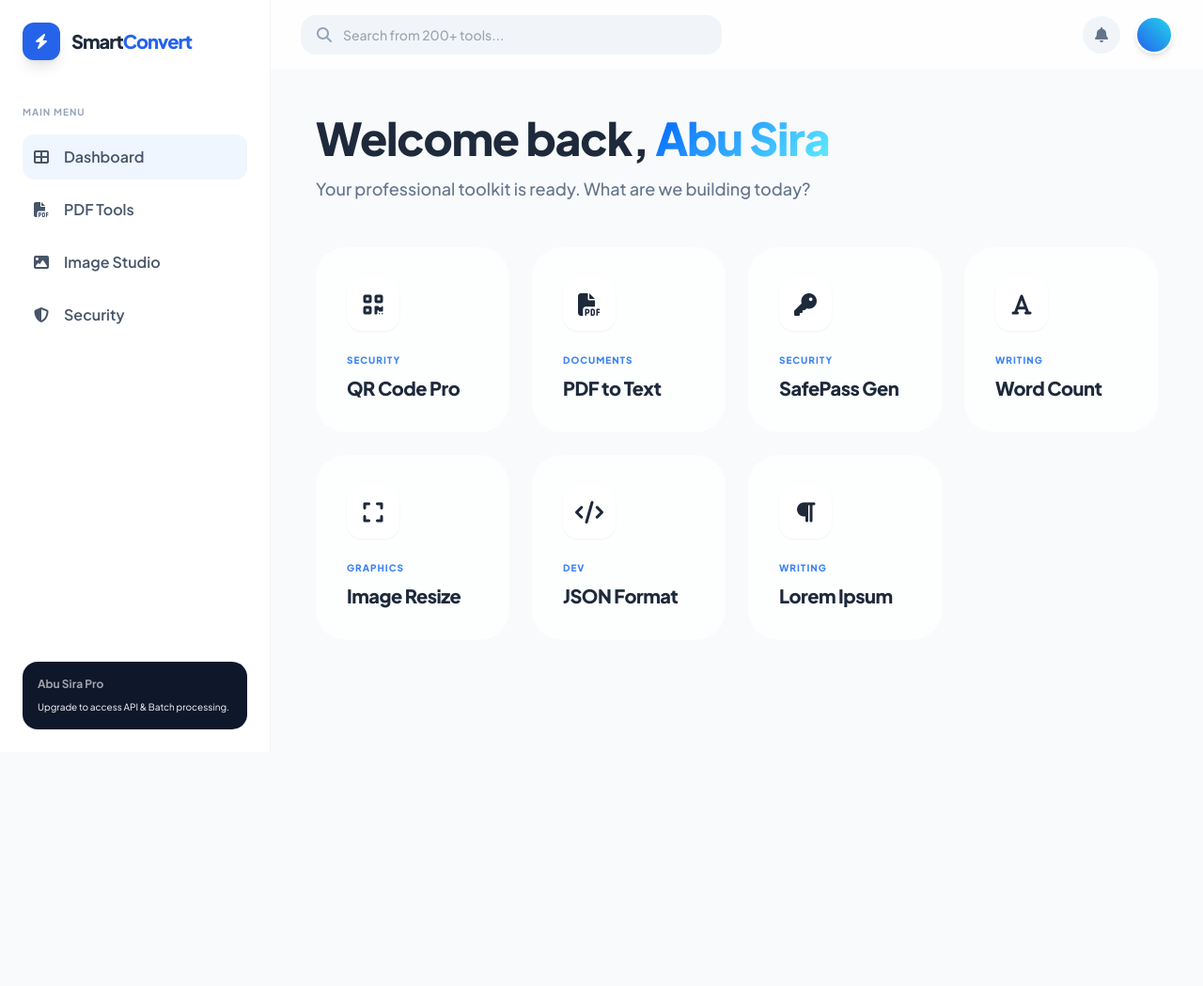
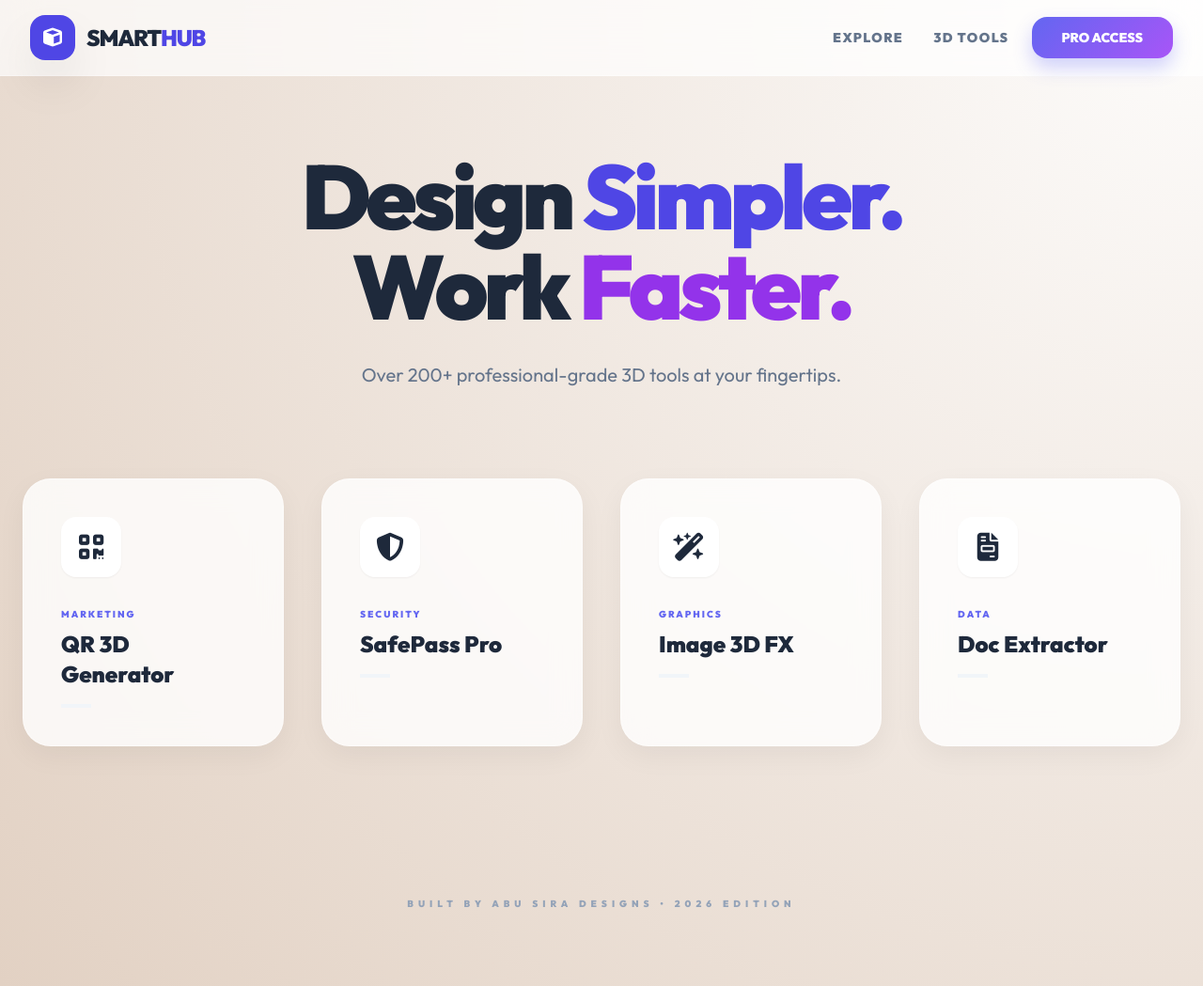
Before and after one commit to abubeker-designer/smart-convert-pro, a plain HTML site: page index.html in a window 1280 px wide. Shown: the whole page at 94% size. Before the commit the page ends 800 px from the top, so only its background shows below. Drawn offline with nearby package versions, Linux system fonts and the light colour scheme.

Commit message:
Update index.html

```diff
--- a/index.html
+++ b/index.html
@@ -3,200 +3,189 @@
 <head>
     <meta charset="UTF-8">
     <meta name="viewport" content="width=device-width, initial-scale=1.0">
-    <title>SmartConvert Pro | Advanced Tools Suite</title>
+    <title>SmartConvert Pro | 3D Ultimate Toolset</title>
     <script src="https://cdn.tailwindcss.com"></script>
     <script src="https://cdnjs.cloudflare.com/ajax/libs/qrcodejs/1.0.0/qrcode.min.js"></script>
     <link href="https://cdnjs.cloudflare.com/ajax/libs/font-awesome/6.4.0/css/all.min.css" rel="stylesheet">
     <style>
-        @import url('https://fonts.googleapis.com/css2?family=Plus+Jakarta+Sans:wght@300;400;500;600;700;800&display=swap');
+        @import url('https://fonts.googleapis.com/css2?family=Outfit:wght@300;400;600;900&display=swap');
 
         :root {
-            --primary: #0061ff;
-            --secondary: #60efff;
-            --surface: #ffffff;
-            --bg: #f8fafc;
+            --primary: #6366f1;
+            --secondary: #a855f7;
+            --glass: rgba(255, 255, 255, 0.8);
         }
 
         body {
-            font-family: 'Plus Jakarta Sans', sans-serif;
-            background-color: var(--bg);
+            font-family: 'Outfit', sans-serif;
+            background: radial-gradient(circle at top right, #fdfcfb 0%, #e2d1c3 100%);
+            min-height: 100vh;
             color: #1e293b;
-            scroll-behavior: smooth;
         }
 
-        /* Professional Glassmorphism */
-        .glass-card {
-            background: rgba(255, 255, 255, 0.7);
-            backdrop-filter: blur(12px);
-            border: 1px solid rgba(255, 255, 255, 0.3);
-            transition: all 0.4s cubic-bezier(0.4, 0, 0.2, 1);
+        /* 3D Glass Card Effect */
+        .card-3d {
+            background: var(--glass);
+            backdrop-filter: blur(15px);
+            border: 1px solid rgba(255, 255, 255, 0.4);
+            border-radius: 30px;
+            transition: all 0.5s cubic-bezier(0.23, 1, 0.32, 1);
+            transform-style: preserve-3d;
+            box-shadow: 0 10px 30px rgba(0,0,0,0.05);
         }
 
-        .glass-card:hover {
-            transform: translateY(-10px) scale(1.02);
-            box-shadow: 0 25px 50px -12px rgba(0, 0, 0, 0.08);
+        .card-3d:hover {
+            transform: translateY(-15px) rotateX(5deg) rotateY(-5deg);
+            box-shadow: 0 30px 60px rgba(99, 102, 241, 0.2);
             border-color: var(--primary);
         }
 
-        .gradient-text {
-            background: linear-gradient(135deg, #0061ff 0%, #60efff 100%);
-            -webkit-background-clip: text;
-            -webkit-text-fill-color: transparent;
+        .btn-3d {
+            background: linear-gradient(135deg, var(--primary), var(--secondary));
+            box-shadow: 0 10px 20px rgba(99, 102, 241, 0.3);
+            transition: 0.3s;
         }
 
-        .sidebar-link {
-            transition: all 0.2s;
-            border-radius: 12px;
+        .btn-3d:hover {
+            transform: scale(1.05) translateY(-3px);
+            box-shadow: 0 15px 30px rgba(99, 102, 241, 0.4);
         }
 
-        .sidebar-link:hover {
-            background: rgba(0, 97, 255, 0.05);
-            color: var(--primary);
+        .nav-blur {
+            background: rgba(255, 255, 255, 0.7);
+            backdrop-filter: blur(20px);
+            border-bottom: 1px solid rgba(255, 255, 255, 0.3);
         }
 
-        .page-transition {
-            animation: slideIn 0.5s ease-out;
+        .floating {
+            animation: float 6s ease-in-out infinite;
         }
 
-        @keyframes slideIn {
-            from { opacity: 0; transform: translateY(30px); }
-            to { opacity: 1; transform: translateY(0); }
+        @keyframes float {
+            0% { transform: translateY(0px); }
+            50% { transform: translateY(-20px); }
+            100% { transform: translateY(0px); }
         }
 
-        /* Search Bar Glow */
-        .search-focus:focus-within {
-            box-shadow: 0 0 0 4px rgba(0, 97, 255, 0.1);
-            border-color: var(--primary);
-        }
+        .tool-active { display: block; animation: zoomIn 0.4s ease; }
+        @keyframes zoomIn { from { opacity: 0; transform: scale(0.9); } to { opacity: 1; transform: scale(1); } }
     </style>
 </head>
-<body class="flex min-h-screen">
+<body>
 
-    <aside class="hidden lg:flex flex-col w-72 bg-white border-r border-slate-100 p-6 sticky top-0 h-screen">
-        <div class="flex items-center space-x-3 mb-12">
-            <div class="w-10 h-10 bg-blue-600 rounded-xl flex items-center justify-center text-white shadow-lg">
-                <i class="fas fa-bolt"></i>
+    <nav class="nav-blur sticky top-0 z-50 py-4 px-8">
+        <div class="container mx-auto flex justify-between items-center">
+            <div onclick="location.reload()" class="flex items-center space-x-3 cursor-pointer group">
+                <div class="w-12 h-12 bg-indigo-600 rounded-2xl flex items-center justify-center text-white shadow-2xl group-hover:rotate-12 transition">
+                    <i class="fas fa-cube text-xl"></i>
+                </div>
+                <span class="text-2xl font-black tracking-tighter">SMART<span class="text-indigo-600">HUB</span></span>
             </div>
-            <span class="text-xl font-extrabold tracking-tighter">Smart<span class="text-blue-600">Convert</span></span>
+            <div class="flex items-center space-x-6">
+                <div class="hidden md:flex space-x-8 font-bold text-sm uppercase tracking-widest text-slate-500">
+                    <a href="#" class="hover:text-indigo-600 transition">Explore</a>
+                    <a href="#" class="hover:text-indigo-600 transition">3D Tools</a>
+                </div>
+                <button class="btn-3d text-white px-8 py-3 rounded-2xl font-bold text-sm">PRO ACCESS</button>
+            </div>
+        </div>
+    </nav>
+
+    <main id="home-view" class="container mx-auto px-6 py-20">
+        <div class="max-w-4xl mx-auto text-center mb-24">
+            <h1 class="text-6xl md:text-8xl font-black mb-8 tracking-tighter leading-none">
+                Design <span class="text-indigo-600">Simpler.</span> <br> Work <span class="text-purple-600">Faster.</span>
+            </h1>
+            <p class="text-xl text-slate-500 font-medium">Over 200+ professional-grade 3D tools at your fingertips.</p>
         </div>
 
-        <nav class="space-y-2 flex-1">
-            <p class="text-[10px] font-bold text-slate-400 uppercase tracking-widest mb-4">Main Menu</p>
-            <a href="#" onclick="showSection('home')" class="sidebar-link flex items-center space-x-3 p-3 text-slate-600 font-semibold active bg-blue-50 text-blue-600">
-                <i class="fas fa-th-large w-5"></i> <span>Dashboard</span>
-            </a>
-            <a href="#" class="sidebar-link flex items-center space-x-3 p-3 text-slate-600 font-semibold">
-                <i class="fas fa-file-pdf w-5"></i> <span>PDF Tools</span>
-            </a>
-            <a href="#" class="sidebar-link flex items-center space-x-3 p-3 text-slate-600 font-semibold">
-                <i class="fas fa-image w-5"></i> <span>Image Studio</span>
-            </a>
-            <a href="#" class="sidebar-link flex items-center space-x-3 p-3 text-slate-600 font-semibold">
-                <i class="fas fa-shield-alt w-5"></i> <span>Security</span>
-            </a>
-        </nav>
+        <div class="grid grid-cols-1 md:grid-cols-2 lg:grid-cols-3 xl:grid-cols-4 gap-10" id="toolGrid">
+            </div>
+    </main>
 
-        <div class="mt-auto p-4 bg-slate-900 rounded-2xl text-white">
-            <p class="text-xs font-bold opacity-60 mb-2">Abu Sira Pro</p>
-            <p class="text-[10px] leading-relaxed">Upgrade to access API & Batch processing.</p>
-        </div>
-    </aside>
+    <section id="tool-view" class="hidden container mx-auto px-6 py-12">
+        <div class="max-w-5xl mx-auto card-3d p-10 md:p-20 relative overflow-hidden">
+            <div class="absolute -top-20 -right-20 w-64 h-64 bg-indigo-100 rounded-full blur-3xl opacity-50"></div>
 
-    <main class="flex-1 flex flex-col">
-        <header class="bg-white/80 backdrop-blur-md sticky top-0 z-40 py-4 px-8 border-b border-slate-50 flex justify-between items-center">
-            <div class="search-focus flex items-center bg-slate-100 px-4 py-2.5 rounded-2xl w-full max-w-md border border-transparent transition-all">
-                <i class="fas fa-search text-slate-400 mr-3"></i>
-                <input type="text" id="toolSearch" onkeyup="searchTools()" placeholder="Search from 200+ tools..." class="bg-transparent outline-none text-sm w-full font-medium">
-            </div>
-            <div class="flex items-center space-x-4 ml-4">
-                <button class="w-10 h-10 rounded-full bg-slate-100 flex items-center justify-center text-slate-500 hover:bg-slate-200 transition"><i class="fas fa-bell"></i></button>
-                <div class="w-10 h-10 rounded-full bg-gradient-to-tr from-blue-600 to-cyan-400 border-2 border-white shadow-md"></div>
-            </div>
-        </header>
+            <button onclick="closeTool()" class="mb-12 flex items-center font-bold text-indigo-600 hover:gap-2 transition-all">
+                <i class="fas fa-arrow-left mr-2"></i> BACK TO HUB
+            </button>
 
-        <section id="home-section" class="p-8 lg:p-12 page-transition">
-            <div class="mb-12">
-                <h1 class="text-4xl lg:text-5xl font-extrabold tracking-tight mb-4">Welcome back, <span class="gradient-text">Abu Sira</span></h1>
-                <p class="text-slate-500 font-medium text-lg">Your professional toolkit is ready. What are we building today?</p>
-            </div>
+            <div class="grid grid-cols-1 lg:grid-cols-2 gap-16 relative z-10">
+                <div>
+                    <h2 id="toolTitle" class="text-5xl font-black mb-6 tracking-tight italic">Tool Name</h2>
+                    <p id="toolDesc" class="text-lg text-slate-400 mb-10 font-medium leading-relaxed"></p>
+                    <div id="inputArea" class="space-y-6"></div>
+                    <button id="processBtn" class="btn-3d w-full mt-10 text-white py-6 rounded-[2rem] font-black text-xl tracking-widest uppercase">Generate Now</button>
+                </div>
 
-            <div class="grid grid-cols-1 md:grid-cols-2 xl:grid-cols-4 gap-6" id="toolGrid">
-                </div>
-        </section>
-
-        <section id="workspace-section" class="hidden p-8 lg:p-12 page-transition">
-            <div class="max-w-4xl mx-auto">
-                <button onclick="showSection('home')" class="mb-8 flex items-center text-blue-600 font-bold hover:translate-x-[-5px] transition-all"><i class="fas fa-arrow-left mr-2"></i> Back to Dashboard</button>
-                <div class="bg-white rounded-[2.5rem] shadow-xl shadow-slate-200/50 border border-slate-100 overflow-hidden">
-                    <div class="p-8 lg:p-12 grid grid-cols-1 lg:grid-cols-2 gap-12">
-                        <div id="tool-ui-area">
-                            <h2 id="activeToolName" class="text-4xl font-black mb-4 tracking-tight">QR Generator</h2>
-                            <p id="activeToolDesc" class="text-slate-400 mb-8 font-medium">Create high-quality QR codes in seconds.</p>
-                            <div id="dynamicInputs" class="space-y-6"></div>
-                            <button id="actionBtn" class="mt-8 w-full bg-blue-600 text-white py-5 rounded-2xl font-black text-lg shadow-xl shadow-blue-100 hover:bg-blue-700 transition-all">PROCESS NOW</button>
-                        </div>
-                        <div class="bg-slate-50 rounded-[2rem] p-8 flex flex-col items-center justify-center border-2 border-dashed border-slate-200 min-h-[400px]">
-                            <p class="text-[10px] font-black uppercase tracking-[0.2em] text-slate-300 mb-6">Live Output Preview</p>
-                            <div id="outputArea" class="w-full flex justify-center">
-                                <i class="fas fa-wand-magic-sparkles text-6xl text-slate-100"></i>
-                            </div>
-                            <button id="downloadBtn" class="hidden mt-8 w-full bg-emerald-500 text-white py-4 rounded-xl font-bold shadow-lg shadow-emerald-100"><i class="fas fa-download mr-2"></i> DOWNLOAD RESULT</button>
+                <div class="flex flex-col items-center">
+                    <div class="w-full aspect-square bg-slate-50 rounded-[3rem] border-4 border-white shadow-inner flex items-center justify-center relative group overflow-hidden">
+                        <div id="outputArea" class="transition-all group-hover:scale-105">
+                            <i class="fas fa-layer-group text-8xl text-slate-200 floating"></i>
                         </div>
                     </div>
+                    <button id="dlBtn" class="hidden mt-8 w-full bg-slate-900 text-white py-5 rounded-2xl font-bold shadow-2xl flex items-center justify-center gap-3">
+                        <i class="fas fa-cloud-download-alt"></i> DOWNLOAD ASSET
+                    </button>
                 </div>
             </div>
-        </section>
-    </main>
+        </div>
+    </section>
+
+    <footer class="py-20 text-center">
+        <p class="text-[10px] font-black tracking-[0.5em] text-slate-400 uppercase">Built by Abu Sira Designs • 2026 Edition</p>
+    </footer>
 
     <script>
         const tools = [
-            { id: 'qr', name: 'QR Code Pro', icon: 'fa-qrcode', color: 'text-indigo-600', category: 'Security' },
-            { id: 'pdf', name: 'PDF to Text', icon: 'fa-file-pdf', color: 'text-red-500', category: 'Documents' },
-            { id: 'pass', name: 'SafePass Gen', icon: 'fa-key', color: 'text-emerald-500', category: 'Security' },
-            { id: 'word', name: 'Word Count', icon: 'fa-font', color: 'text-blue-500', category: 'Writing' },
-            { id: 'img', name: 'Image Resize', icon: 'fa-expand', color: 'text-orange-500', category: 'Graphics' },
-            { id: 'json', name: 'JSON Format', icon: 'fa-code', color: 'text-slate-600', category: 'Dev' },
-            { id: 'lorem', name: 'Lorem Ipsum', icon: 'fa-paragraph', category: 'Writing' }
+            { id: 'qr', name: 'QR 3D Generator', desc: 'Create professional high-res QR codes for branding.', icon: 'fa-qrcode', cat: 'Marketing' },
+            { id: 'pass', name: 'SafePass Pro', desc: 'Military-grade password encryption generator.', icon: 'fa-shield-halved', cat: 'Security' },
+            { id: 'img', name: 'Image 3D FX', desc: 'Add depth and shadows to your flat images.', icon: 'fa-wand-magic-sparkles', cat: 'Graphics' },
+            { id: 'pdf', name: 'Doc Extractor', desc: 'Convert PDF visuals into raw text data.', icon: 'fa-file-invoice', cat: 'Data' }
         ];
 
-        function initGrid() {
+        function init() {
             const grid = document.getElementById('toolGrid');
             grid.innerHTML = tools.map(t => `
-                <div onclick="openTool('${t.id}')" class="glass-card p-8 rounded-[2rem] cursor-pointer group">
-                    <div class="w-14 h-14 bg-white shadow-sm rounded-2xl flex items-center justify-center mb-6 group-hover:bg-blue-600 group-hover:text-white transition-all duration-300">
-                        <i class="fas ${t.icon} text-2xl"></i>
+                <div onclick="openTool('${t.id}')" class="card-3d p-10 cursor-pointer group">
+                    <div class="w-16 h-16 bg-white rounded-2xl shadow-sm flex items-center justify-center mb-8 group-hover:bg-indigo-600 group-hover:text-white transition-all duration-500">
+                        <i class="fas ${t.icon} text-3xl"></i>
                     </div>
-                    <p class="text-[10px] font-black uppercase tracking-widest text-blue-500 mb-2">${t.category || 'General'}</p>
-                    <h3 class="text-xl font-extrabold tracking-tight">${t.name}</h3>
+                    <p class="text-[10px] font-black text-indigo-500 mb-2 tracking-[0.2em] uppercase">${t.cat}</p>
+                    <h3 class="text-2xl font-black mb-4">${t.name}</h3>
+                    <div class="w-8 h-1 bg-slate-100 group-hover:w-full transition-all duration-500"></div>
                 </div>
             `).join('');
         }
 
-        function showSection(id) {
-            document.getElementById('home-section').classList.toggle('hidden', id !== 'home');
-            document.getElementById('workspace-section').classList.toggle('hidden', id !== 'workspace');
-        }
-
         function openTool(id) {
-            showSection('workspace');
-            const tool = tools.find(t => t.id === id);
-            document.getElementById('activeToolName').innerText = tool.name;
-            const inputArea = document.getElementById('dynamicInputs');
+            document.getElementById('home-view').classList.add('hidden');
+            document.getElementById('tool-view').classList.remove('hidden');
+            const t = tools.find(x => x.id === id);
+            document.getElementById('toolTitle').innerText = t.name;
+            document.getElementById('toolDesc').innerText = t.desc;
+            const inputs = document.getElementById('inputArea');
             const output = document.getElementById('outputArea');
-            const dlBtn = document.getElementById('downloadBtn');
-            dlBtn.classList.add('hidden');
+            const dl = document.getElementById('dlBtn');
+            dl.classList.add('hidden');
 
             if(id === 'qr') {
-                inputArea.innerHTML = `<input type="text" id="qrIn" placeholder="Enter URL or Text..." class="w-full p-6 bg-slate-50 border border-slate-100 rounded-2xl outline-none focus:border-blue-500 text-lg font-medium transition-all">`;
-                document.getElementById('actionBtn').onclick = () => {
-                    output.innerHTML = '<div id="qrFinal" class="bg-white p-4 rounded-xl shadow-lg border"></div>';
-                    new QRCode(document.getElementById('qrFinal'), { text: document.getElementById('qrIn').value, width: 200, height: 200 });
-                    dlBtn.classList.remove('hidden');
+                inputs.innerHTML = `<input type="text" id="qrIn" placeholder="Enter URL here..." class="w-full p-6 bg-white border-2 border-slate-100 rounded-[2rem] outline-none focus:border-indigo-600 text-lg shadow-inner">`;
+                document.getElementById('processBtn').onclick = () => {
+                    output.innerHTML = '<div id="finalQR" class="p-6 bg-white rounded-3xl shadow-2xl"></div>';
+                    new QRCode(document.getElementById('finalQR'), { text: document.getElementById('qrIn').value, width: 250, height: 250 });
+                    dl.classList.remove('hidden');
                 };
             }
         }
 
-        initGrid();
+        function closeTool() {
+            document.getElementById('home-view').classList.remove('hidden');
+            document.getElementById('tool-view').classList.add('hidden');
+        }
+
+        init();
     </script>
 </body>
 </html>
```
